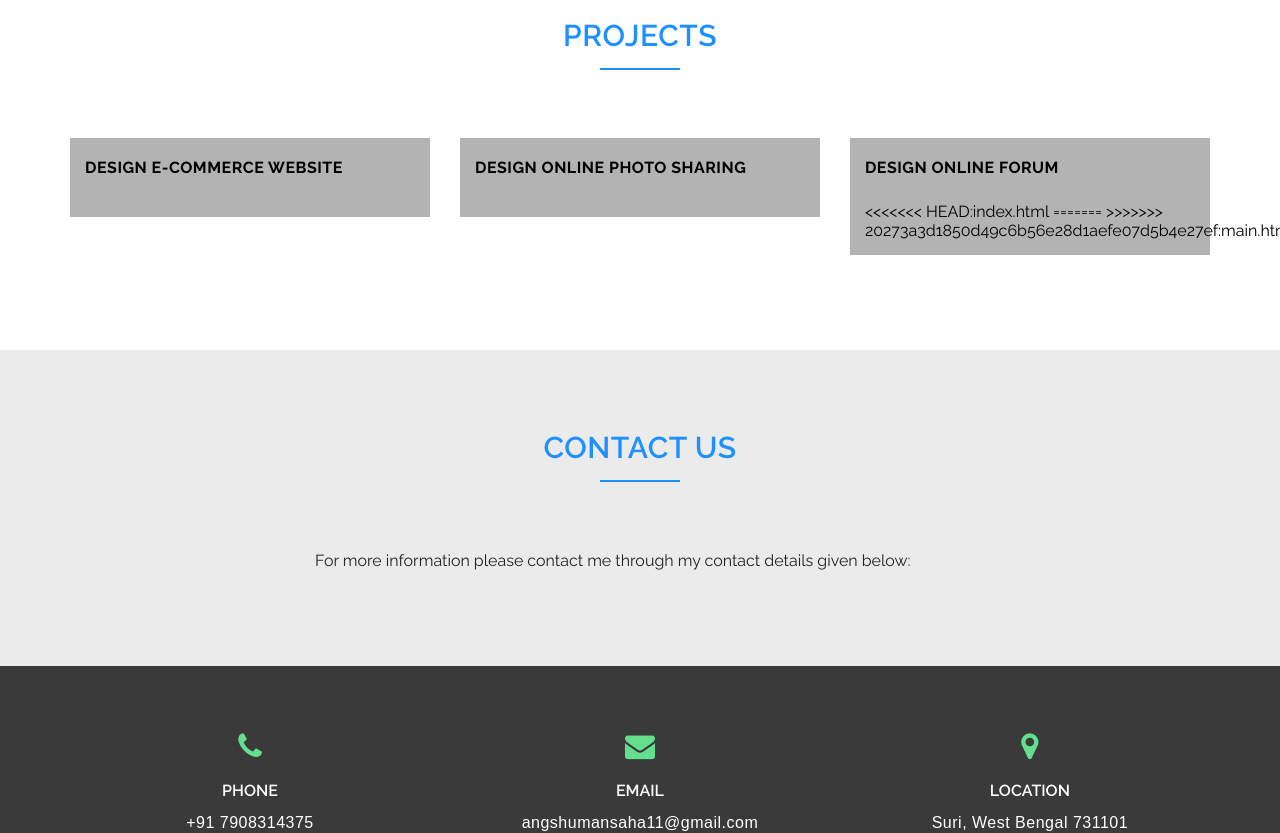
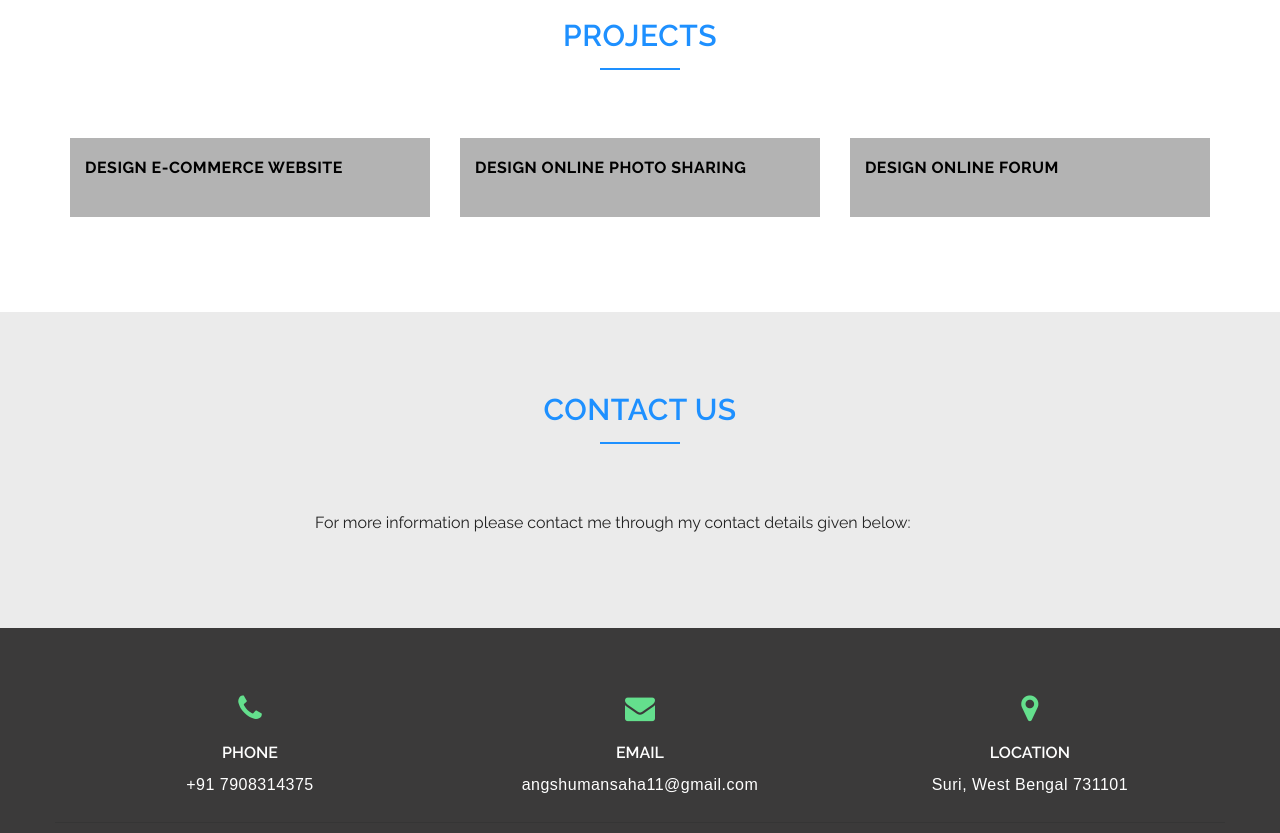
Before and after one commit to angshumansaha11/angshumansaha11.github.io, a plain HTML site: page index.html in a window 1280 px wide. Shown: the part 2920-3753 px from the top of the page. Drawn offline with nearby package versions, Linux system fonts and the light colour scheme.

Commit message:
modified

```diff
--- a/index.html
+++ b/index.html
@@ -202,11 +202,6 @@
     		 	  	  <div class="box">
 
     		 	  	  	  <h4>Design Online Forum</h4>
-<<<<<<< HEAD:index.html
-
-=======
-
->>>>>>> 20273a3d1850d49c6b56e28d1aefe07d5b4e27ef:main.html
     		 	  	  </div>
     		 	  </div>
 
```
